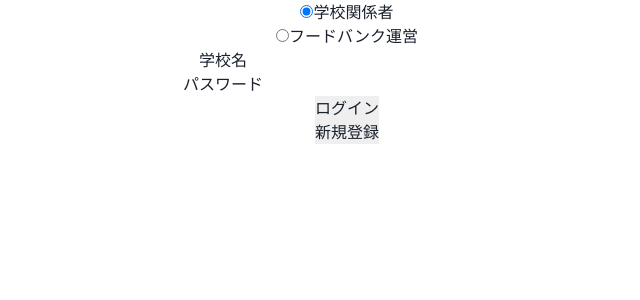
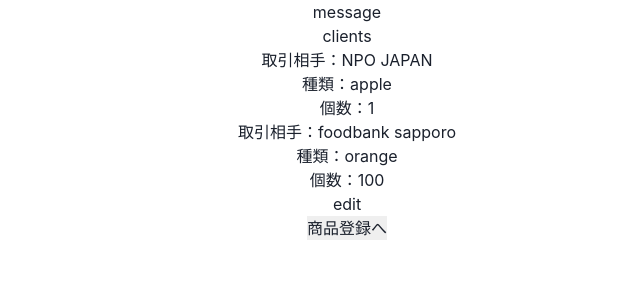
Before and after one commit to Takahashiprog/bridge, a React (Create React App) app in the folder bridge/: page / in a window 1280 px wide. Before the commit this address led to /login. Shown: the top 300 px of the page, without its empty margins (293-933 px from the left). Built offline with nearby package versions, Linux system fonts and the light colour scheme.

Commit message:
add history

```diff
--- /dev/null
+++ b/bridge/src/components/EditBio.js
@@ -0,0 +1,10 @@
+
+const EditBio = () => {
+  return(
+    <>
+      <p>edit</p>
+    </>
+  )
+}
+
+export default EditBio
--- /dev/null
+++ b/bridge/src/components/History.js
@@ -0,0 +1,23 @@
+
+const History = () => {
+  const dealList = [
+    { "partner": "NPO JAPAN", "type": "apple", "num": 1 },
+    { "partner": "foodbank sapporo", "type": "orange", "num": 100 },
+  ]
+
+  return (
+    <>
+      <ul>
+        {dealList.map((val) => (
+          <li>
+            <p>取引相手：{val["partner"]}</p>
+            <p>種類：{val["type"]}</p>
+            <p>個数：{val["num"]}</p>
+          </li>
+        ))}
+      </ul>
+    </>
+  )
+}
+
+export default History
--- /dev/null
+++ b/bridge/src/components/Message.js
@@ -0,0 +1,10 @@
+
+const Message = () => {
+  return (
+    <>
+      <p>message</p>
+    </>
+  )
+}
+
+export default Message
--- /dev/null
+++ b/bridge/src/components/NearClients.js
@@ -0,0 +1,10 @@
+
+const NearClient = () => {
+  return (
+    <>
+      <p>clients</p>
+    </>
+  )
+}
+
+export default NearClient
--- a/bridge/src/pages/Home.js
+++ b/bridge/src/pages/Home.js
@@ -1,21 +1,25 @@
 import { useContext } from 'react'
 import { Redirect } from 'react-router-dom'
+import EditBio from '../components/EditBio'
+import History from '../components/History'
+import Message from '../components/Message'
+import NearClient from '../components/NearClients'
 import { AppContext } from '../contexts/AppContext'
 
 const Home = () => {
-  const { isLogin } = useContext(AppContext)
+  // const { isLogin } = useContext(AppContext)
 
-  if (!isLogin) {
-    return <Redirect to="/login" />
-  }
+  // if (!isLogin) {
+  //   return <Redirect to="/login" />
+  // }
 
   return (
     <>
-      <div>相手とのやりとり</div>
-      <div>近くの相手一覧</div>
-      <div>取引実績</div>
-      <div>bioの編集？</div>
-      <input type="button" value="商品登録" />
+      <Message />
+      <NearClient />
+      <History />
+      <EditBio />
+      <input type="button" value="商品登録へ" />
     </>
   )
 }
--- a/bridge/src/pages/Register.js
+++ b/bridge/src/pages/Register.js
@@ -1,22 +1,29 @@
 import { useState } from "react"
 
 const Register = () => {
-  const [food, setFood] = useState([["apple", 1], ["orange", 2]])
+  const [food, setFood] = useState([
+    { "type": "apple", "num": 1 },
+    { "type": "orange", "num": 1 },
+  ])
 
   const handleChangeFood = (e, index) => {
     setFood(
-      food.map((val, i) => [(index === i ? e.target.value : val[0]), val[1]])
+      food.map((val, i) => (index === i ?
+        { "type": e.target.value, "num": val["num"] } : val
+      ))
     )
   }
 
   const handleNum = (e, index) => {
     setFood(
-      food.map((val, i) => [val[0], (index === i ? e.target.value : val[1])])
+      food.map((val, i) => (index === i ?
+        { "type": val["type"], "num": e.target.value } : val
+      ))
     )
   }
 
   const handleAddFood = () => {
-    setFood([...food, ["", 0]])
+    setFood([...food, { "type": "", "num": 1 }])
   }
 
   const handleDeleteFood = (e, index) => {
@@ -29,15 +36,34 @@
     <>
       {food.map((val, i) =>
         <>
-          <input type="text" value={val[0]} onChange={(e) => handleChangeFood(e, i)} />
-          <input type="number" value={val[1]} onChange={(e) => handleNum(e, i)} />
-          <input type="button" value="delete" onClick={(e) => handleDeleteFood(e, i)} />
+          <input
+            type="text"
+            value={val["type"]}
+            onChange={(e) => handleChangeFood(e, i)}
+          />
+          <input
+            type="number"
+            value={val["num"]}
+            onChange={(e) => handleNum(e, i)}
+          />
+          <input
+            type="button"
+            value="delete"
+            onClick={(e) => handleDeleteFood(e, i)}
+          />
+          <br />
         </>
       )}
+      <input
+        type="button"
+        value=" + "
+        onClick={handleAddFood}
+      />
       <br />
-      <input type="button" value=" + " onClick={handleAddFood} />
-      <br />
-      <input type="button" value="登録" />
+      <input
+        type="button"
+        value="登録"
+      />
     </>
   )
 }
--- a/bridge/src/pages/Signup.js
+++ b/bridge/src/pages/Signup.js
@@ -1,42 +1,102 @@
-import { useContext } from "react"
+import { useContext, useState } from "react"
 import { Redirect } from "react-router-dom"
 import { AppContext } from "../contexts/AppContext"
 
 const Signup = () => {
-  const { isSignup, setIsSignup } = useContext(AppContext)
+  const {
+    isSignup,
+    setIsSignup,
+    isSchool,
+    setIsSchool
+  } = useContext(AppContext)
+
+  const [userName, setUserName] = useState("")
+  const [address, setAdress] = useState("")
+  const [phone, setPhone] = useState("")
+  const [pass, setPass] = useState("")
 
   if (isSignup) {
     return <Redirect to="/login" />
   }
 
+  const handleUserName = (e) => {
+    setUserName(e.target.value)
+  }
+
+  const handleAdress = (e) => {
+    setAdress(e.target.value)
+  }
+
+  const handlePhone = (e) => {
+    setPhone(e.target.value)
+  }
+
+  const handlePass = (e) => {
+    setPass(e.target.value)
+  }
+
+  const handleIsSchool = (school) => {
+    setIsSchool(school)
+    console.log(isSchool)
+  }
+
   return (
     <>
-      <input id="type1" type="radio" name="userType" checked />
+      <input
+        id="type1"
+        type="radio"
+        name="userType"
+        defaultChecked
+        onClick={() => handleIsSchool(true)}
+      />
       <label htmlFor="type1">学校関係者</label>
       <br />
-      <input id="type2" type="radio" name="userType" />
+      <input
+        id="type2"
+        type="radio"
+        name="userType"
+        onClick={() => handleIsSchool(false)}
+      />
       <label htmlFor="type2">フードバンク運営</label>
       <ul>
         <li>
-          <label htmlFor="school">学校名</label>
-          <input type="text" />
+          <label htmlFor="group">{isSchool ? "学校名" : "団体名"}</label>
+          <input
+            type="text"
+            value={userName}
+            onChange={handleUserName}
+          />
         </li>
-        <li>
-          <label htmlFor="address">住所</label>
-          <input type="text" />
-        </li>
+        {isSchool ? <></> : (
+          <li>
+            <label htmlFor="address">住所</label>
+            <input
+              type="text"
+              value={address}
+              onChange={handleAdress}
+            />
+          </li>
+        )}
         <li>
           <label htmlFor="phone">電話番号</label>
-          <input type="tel" />
+          <input
+            type="tel"
+            value={phone}
+            onChange={handlePhone}
+          />
         </li>
         <li>
           <label htmlFor="pass">パスワード</label>
-          <input type="password" />
+          <input
+            type="password"
+            value={pass}
+            onChange={handlePass}
+          />
         </li>
       </ul>
       <input type="button" value="登録" />
       <br />
-      <input type="button" value="ログイン" onClick={() => setIsSignup(!isSignup)}/>
+      <input type="button" value="すでにアカウントをお持ちの方" onClick={() => setIsSignup(!isSignup)} />
     </>
   )
 }
```
Also changed, not shown: bridge/src/pages/Login.js (+7 -1 lines).
